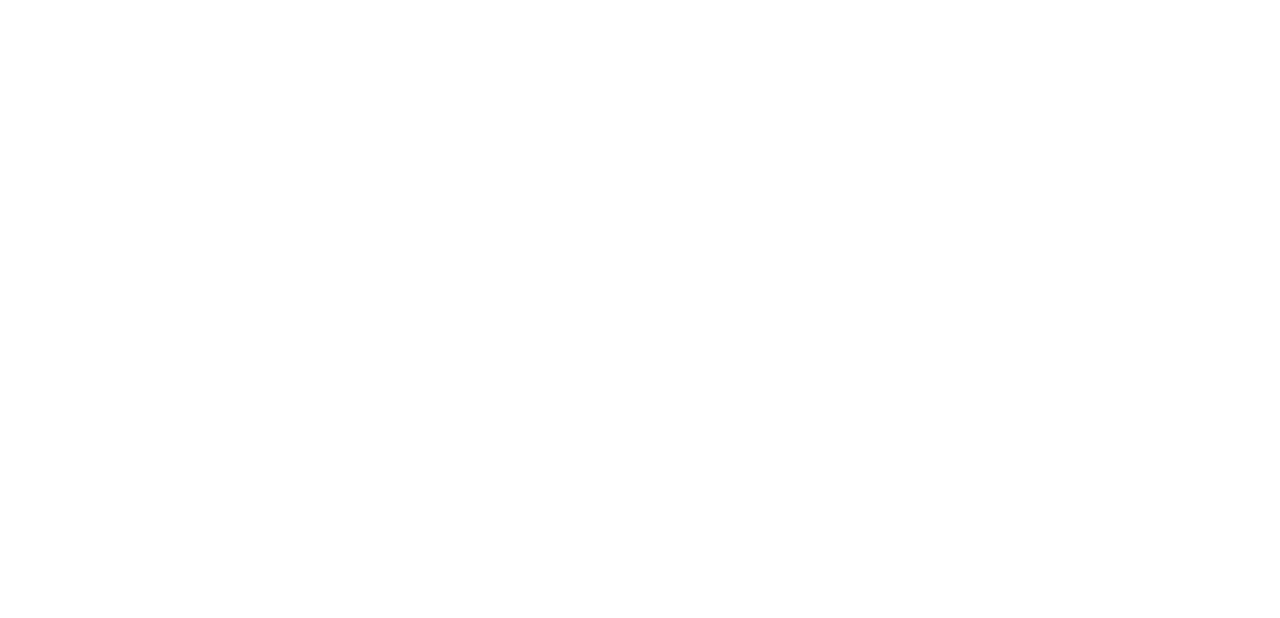
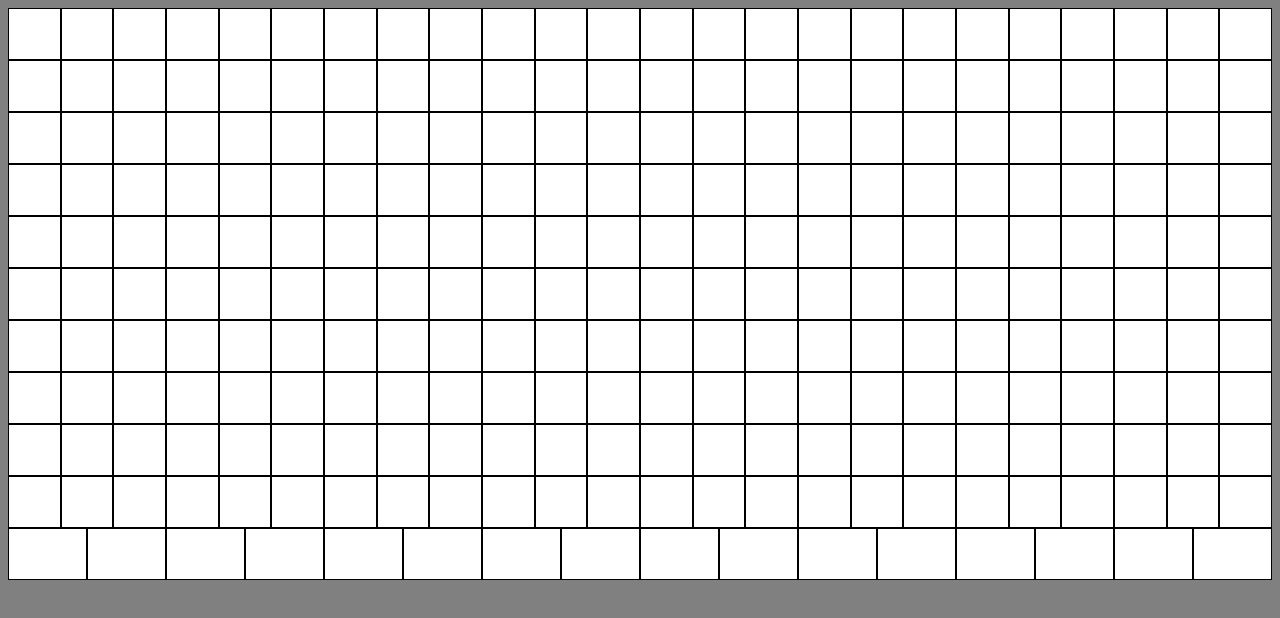
Before and after one commit to MOGARRR/odin-Etch-a-sketch, a plain HTML site: page index.html in a window 1280 px wide. Drawn offline with Linux system fonts and the light colour scheme.

Commit message:
created a grid of 16x16 squares that fill the whole page.

```diff
--- a/etcha-sketch.js
+++ b/etcha-sketch.js
@@ -2,9 +2,12 @@ let container = document.querySelector('#container');
 
 let square_amount = 256;
 
-/*let createGrid = (square_amount) => {
+let createGrid = (square_amount) => {
     for(let i = 0; i < square_amount; i++){
     let square = document.createElement('div');
+    square.setAttribute('id','grid');
     container.appendChild(square);
     };
-};*/
+};
+
+createGrid(square_amount);
--- a/etcha_style.css
+++ b/etcha_style.css
@@ -1,4 +1,22 @@
-div{
-    background-color: aqua;
+body{
+    background-color: gray;
 }
+
+#container{
+    background-color: red;
+    display: flex;
+    flex-direction: row;
+    flex-wrap: wrap;
+    height: fit-content;
+    width: 100%;
+
+
+
 }
+#grid{
+    background-color: white;
+    border: 1px solid black;
+    min-height: 50px;
+    min-width: 50px;
+    flex-grow: 1;
+}
```
